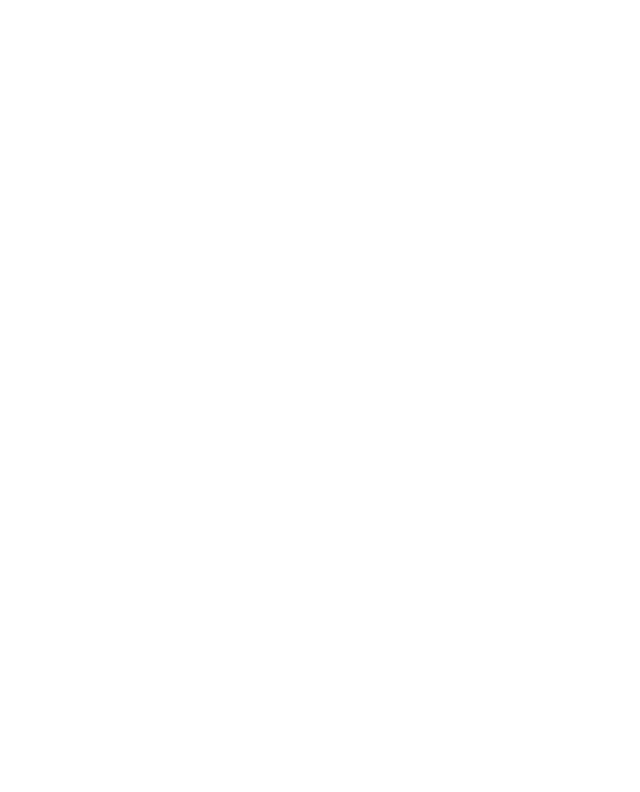
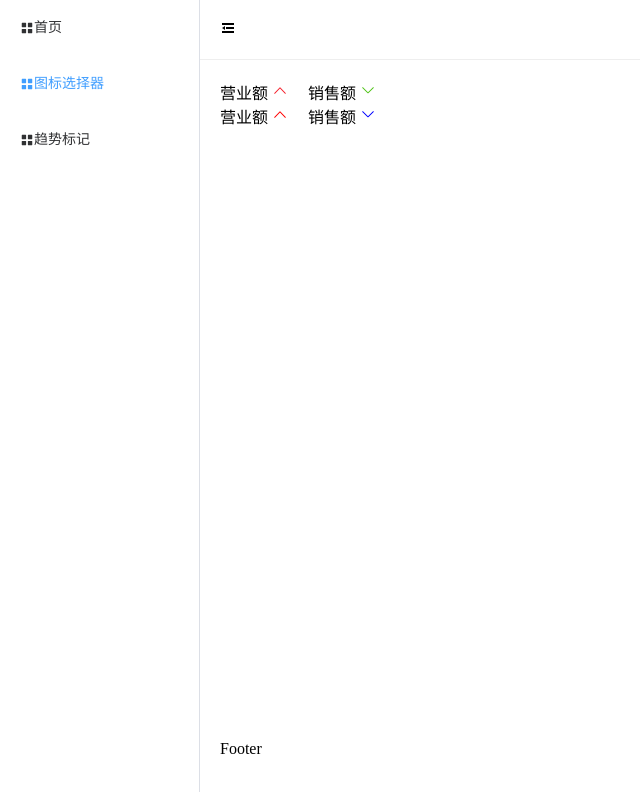
Before and after one commit to 11334/Refactor-ElementPlus, a Vue app: page /trend in a window 1280 px wide. Before the commit this address had no page. Shown: the top 792 px of the page, without its empty margins (0-640 px from the left). Built offline with nearby package versions, Linux system fonts and the light colour scheme.

Commit message:
trend实现上升下降趋势

```diff
--- a/src/components/index.ts
+++ b/src/components/index.ts
@@ -1,11 +1,12 @@
 import { App } from 'vue'
 import chooseArea from './chooseArea'
 import chooseIcon from './chooseIcon'
-
+import trend from './trend'
 // 够造成一个数组
 const components = [
     chooseArea,
-    chooseIcon
+    chooseIcon,
+    trend
 ]
 
 // 最后use的是这个文件中的组件
--- /dev/null
+++ b/src/components/trend/index.ts
@@ -0,0 +1,12 @@
+import { App } from 'vue'
+import trend from './src/index.vue'
+
+// 让这个组件可以通过use的形式使用
+export default {
+    // 这是 vue.use的使用  要么这是一个函数 函数名是install
+    // 要么是一个对象，对象里面的属性叫install
+    install(app: App) {
+        // 注册为全局组件
+        app.component('m-trend', trend)
+    }
+}
--- /dev/null
+++ b/src/components/trend/src/index.vue
@@ -0,0 +1,56 @@
+<template>
+    <div class="trend">
+        <div class="text">
+            {{ text }}
+        </div>
+        <div class="icon">
+            <el-icon-arrowup :style="{color:upIconColor}" v-if="type==='up'"></el-icon-arrowup>
+            <el-icon-arrowdown :style="{color:downIconColor}" v-else></el-icon-arrowdown>
+        </div>
+    </div>
+</template>
+
+<script setup lang="ts">
+let props = defineProps({
+    // 标记当前趋势是上升(up)还是下降(down)
+    type: {
+        type: String,
+        default: 'up'
+    },
+    /*趋势显示id文字
+        1、父组件传递过来的数据
+        2、插槽
+    */
+    text: {
+        type: String,
+        default:'文字'
+    },
+    // 上升趋势的图标颜色
+    upIconColor: {
+        type: String,
+        default:'#f5222d'
+    },
+    // 下降趋势的图标颜色
+    downIconColor: {
+        type: String,
+        default:'#52c41a'
+    }
+})
+</script>
+
+<style lang="scss" scoped>
+.trend{
+    display: flex;
+    align-items: center;
+    .text{
+        font-size: 16px;
+        margin-right: 4px;
+    }
+    .icon{
+        svg{
+            width: 1em;
+            height: 1em;
+        }
+    }
+}
+</style>
--- a/src/router/index.ts
+++ b/src/router/index.ts
@@ -17,7 +17,11 @@
             {
                 path: '/chooseArea',
                 component: () => import('../view/chooseArea/ChooseArea.vue')
-            }
+            },
+            {
+                path: '/trend',
+                component: () => import('../view/trend/index.vue')
+            },
         ]
     },
 
--- /dev/null
+++ b/src/view/trend/index.vue
@@ -0,0 +1,26 @@
+<template>
+    <div>
+        <div class="flex">
+            <div><m-trend text="营业额"></m-trend></div>
+            <div><m-trend text="销售额" type="down"></m-trend></div>
+        </div>
+        <div class="flex">
+            <div><m-trend text="营业额" upIconColor="red"></m-trend></div>
+            <div><m-trend text="销售额" type="down" downIconColor="blue"></m-trend></div>
+        </div>
+    </div>
+</template>
+
+<script setup lang="ts">
+
+
+</script>
+
+<style lang="scss" scoped>
+.flex{
+    display: flex;
+    div{
+        margin-right: 10px;
+    }
+}
+</style>
```
